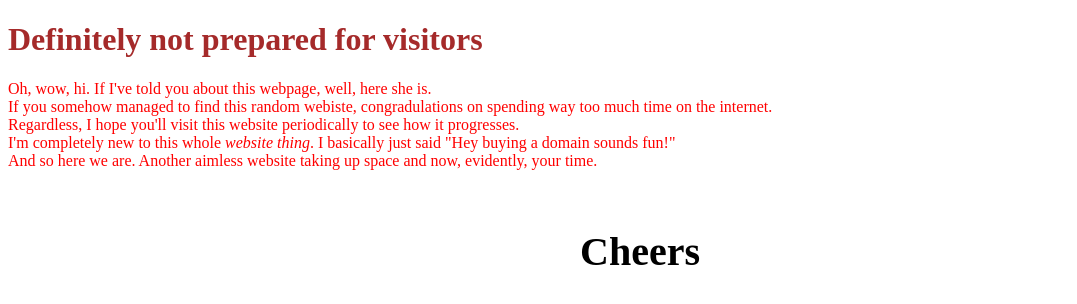
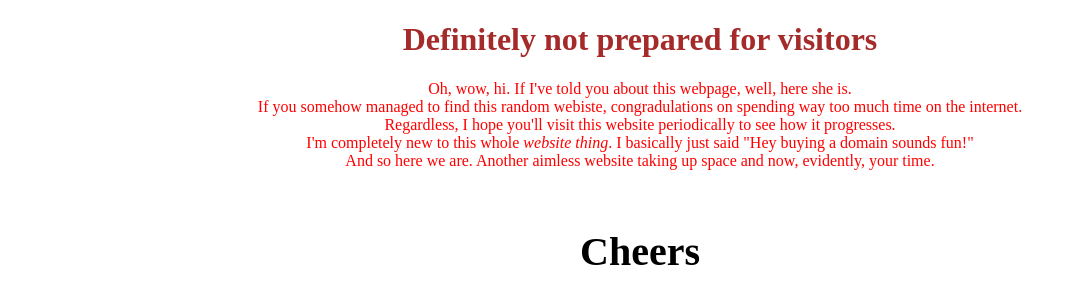
Before and after one commit to murdiff/murdiff.github.io, a Jekyll site: the page index.html, which Jekyll copies as it is, in a window 1280 px wide. Shown: the top 304 px of the page, without its empty margins (0-1077 px from the left). Built offline with Jekyll 4.4.1, drawn with Linux system fonts in a browser that asks for light colours; some web fonts are replaced.

Commit message:
Update index.html

```diff
--- a/index.html
+++ b/index.html
@@ -6,12 +6,14 @@
     <link rel="sheetstyle" type="text/css" href="Beautifying/style.css"/>
     <link href="https://fonts.googleapis.com/css?family=Mrs+Saint+Delafield" rel="stylesheet">
     <style>
+      body{
+        text-align: center;}
       h1 {color:brown;}
       p {color:red;}
       h3 {
         font-family: "Mrs Saint Delafield", cursive;
         font-size: 40px;
-        text-align: center;
+
         }
     </style>
 
```
